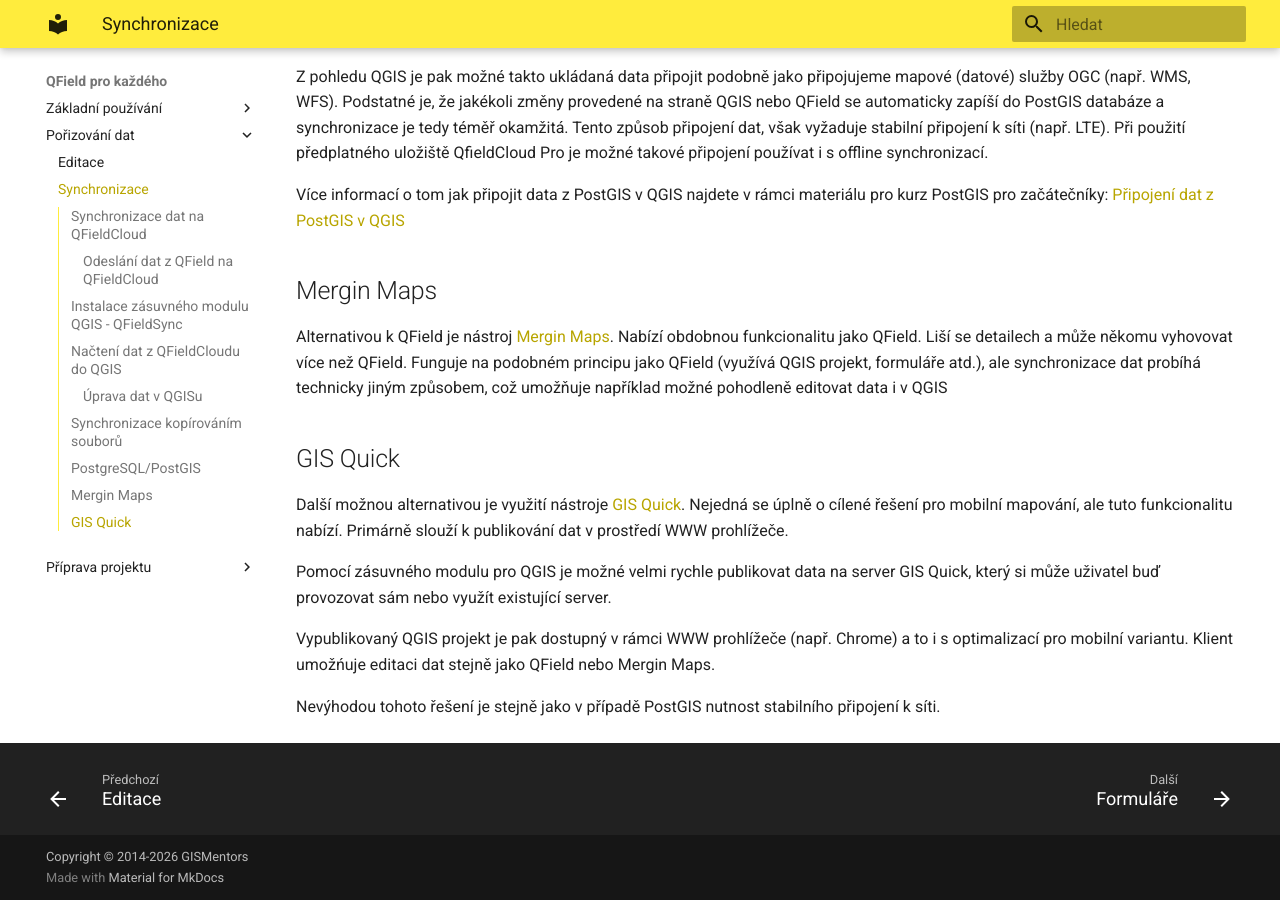
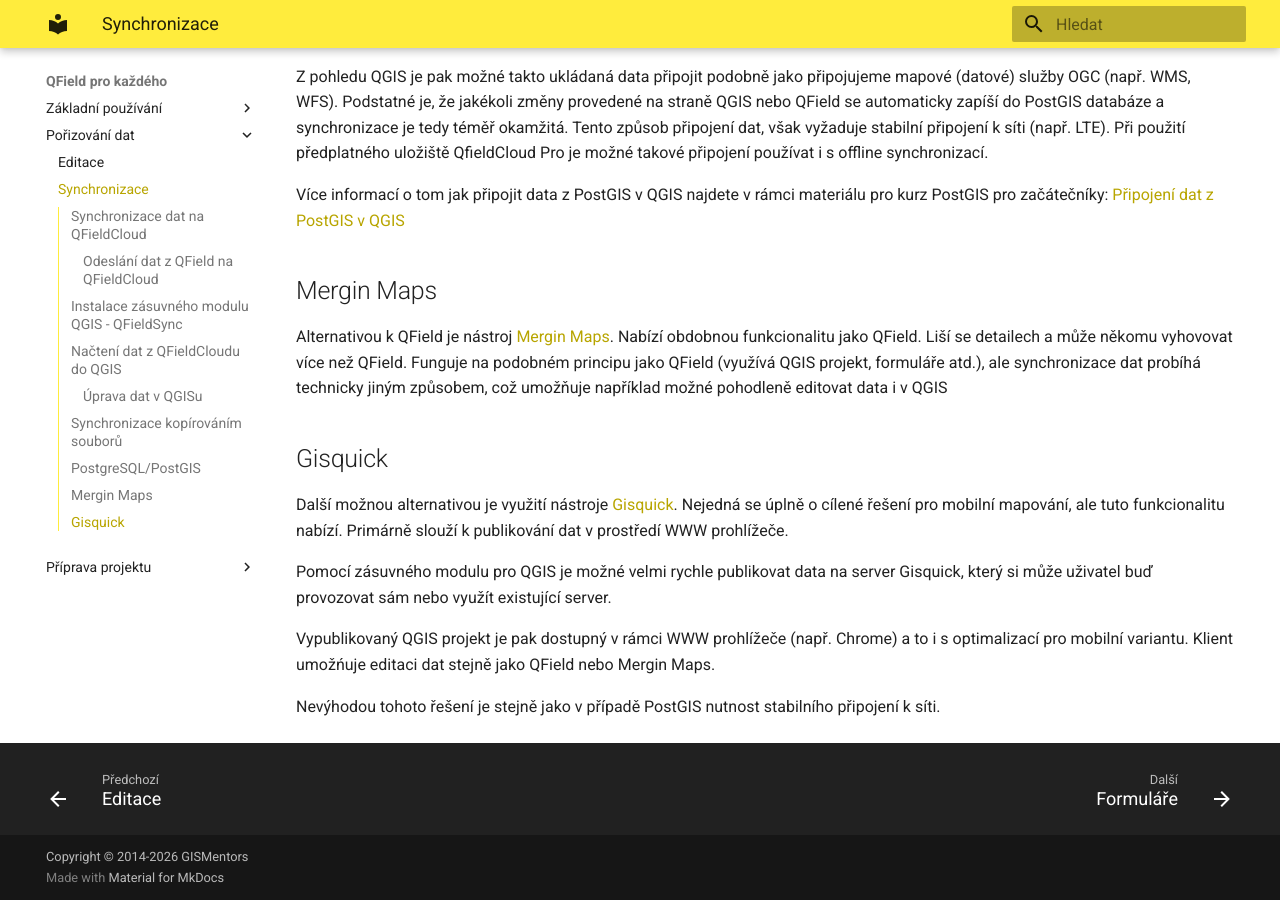
Before and after one commit to GISMentors/qfield, an MkDocs documentation site: the page built from docs/editace/synchronizace.md, in a window 1280 px wide and 900 px high, scrolled down 15119 px. Built offline with MkDocs 1.6.1 and Material for MkDocs 9.7.7, drawn with Linux system fonts in a browser that asks for light colours.

Commit message:
fix: typo GIS Quick -> Gisquick

```diff
--- a/docs/editace/synchronizace.md
+++ b/docs/editace/synchronizace.md
@@ -238,14 +238,14 @@
 více než QField. Funguje na podobném principu jako QField (využívá QGIS projekt, formuláře atd.), ale synchronizace dat
 probíhá technicky jiným způsobem, což umožňuje například  možné pohodleně editovat data i v QGIS
 
-## GIS Quick
+## Gisquick
 
-Další možnou alternativou je využití nástroje [GIS Quick](https://gisquick.org/).
+Další možnou alternativou je využití nástroje [Gisquick](https://gisquick.org/).
 Nejedná se úplně o cílené řešení pro mobilní mapování, ale tuto funkcionalitu nabízí.
 Primárně slouží k publikování dat v prostředí WWW prohlížeče.
 
 Pomocí zásuvného modulu pro QGIS je možné velmi rychle publikovat data na
-server GIS Quick, který si může uživatel buď provozovat sám nebo využít existující server.
+server Gisquick, který si může uživatel buď provozovat sám nebo využít existující server.
 
 Vypublikovaný QGIS projekt je pak dostupný v rámci WWW prohlížeče (např. Chrome)
 a to i s optimalizací pro mobilní variantu. Klient umožńuje editaci dat stejně jako
```
